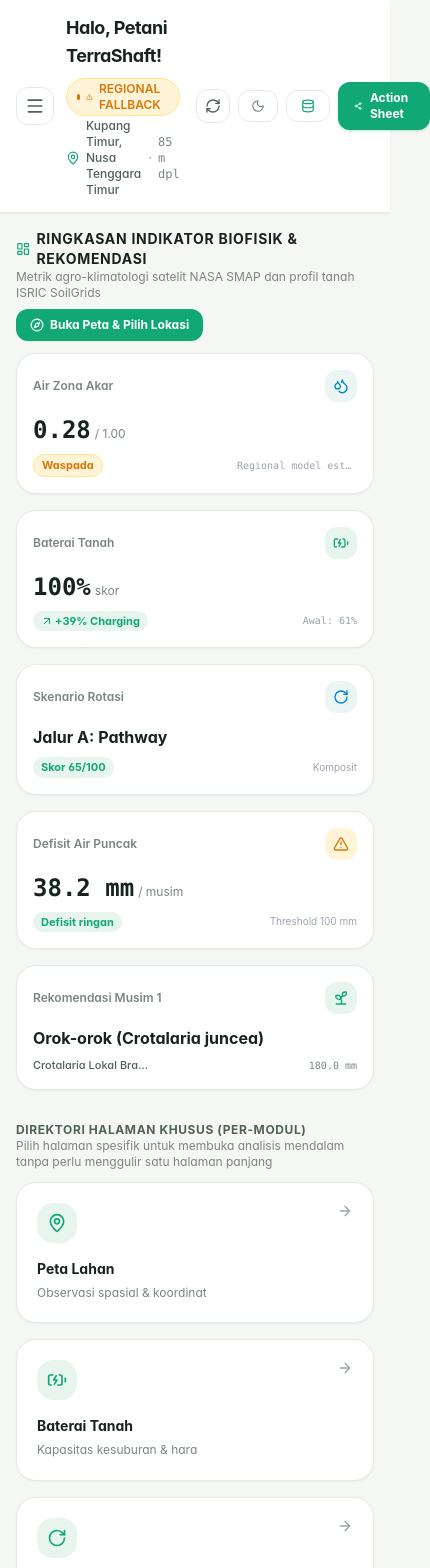
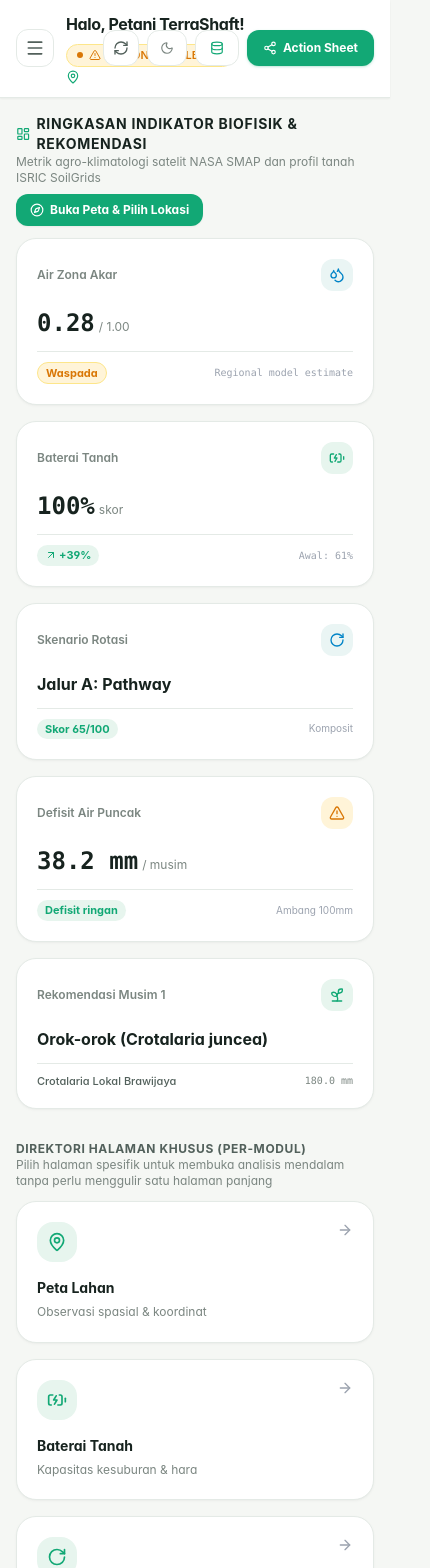
Before and after one commit to vellumgracia-del/TerraShaft, a Next.js app: page / in a window 390 px wide. Shown: the top 1568 px of the page, 430 px wide, since content can reach past the window. Built offline with nearby package versions, Linux system fonts and the light colour scheme; no server answers.

Commit message:
style(ui): refine header button layout and align 4-season card grid heights

```diff
--- a/src/components/overview/SummaryMetricCards.tsx
+++ b/src/components/overview/SummaryMetricCards.tsx
@@ -61,12 +61,12 @@ export default function SummaryMetricCards() {
   const season1Water = season1Crop?.water_requirement_mm ?? 150;
 
   return (
-    <div className="grid grid-cols-1 sm:grid-cols-2 lg:grid-cols-5 gap-4">
+    <div className="grid grid-cols-1 sm:grid-cols-2 lg:grid-cols-5 gap-4 items-stretch">
       {/* 1. Kelembapan Zona Akar */}
-      <div className="agri-card p-4 flex flex-col justify-between gap-3">
-        <div className="flex items-center justify-between">
+      <div className="agri-card p-5 flex flex-col justify-between gap-4 h-full">
+        <div className="flex items-center justify-between gap-2">
           <span className="text-xs font-semibold text-[#7B8681]">Air Zona Akar</span>
-          <span className="p-2 rounded-xl bg-[#EAF5F4] text-[#0284C7]">
+          <span className="p-2 rounded-xl bg-[#EAF5F4] text-[#0284C7] shrink-0">
             <Droplets className="w-4 h-4" />
           </span>
         </div>
@@ -77,11 +77,11 @@ export default function SummaryMetricCards() {
             </span>
             <span className="text-xs text-[#7B8681]">/ 1.00</span>
           </div>
-          <div className="mt-2 flex items-center justify-between">
-            <span className={`px-2 py-0.5 rounded-full text-[11px] font-bold border ${moistureColor}`}>
+          <div className="mt-3 pt-2.5 border-t border-[#E4EAE6] flex items-center justify-between gap-2">
+            <span className={`px-2 py-0.5 rounded-full text-[11px] font-bold border whitespace-nowrap ${moistureColor}`}>
               {isLoadingBioData ? 'Menunggu API' : moistureStatus}
             </span>
-            <span className="text-[10px] text-[#9CA3AF] font-mono truncate max-w-[120px]" title={smapStatus.detailText}>
+            <span className="text-[10px] text-[#9CA3AF] font-mono truncate" title={smapStatus.detailText}>
               {smapStatus.shortLabel}
             </span>
           </div>
@@ -89,10 +89,10 @@ export default function SummaryMetricCards() {
       </div>
 
       {/* 2. Baterai Tanah */}
-      <div className="agri-card p-4 flex flex-col justify-between gap-3">
-        <div className="flex items-center justify-between">
+      <div className="agri-card p-5 flex flex-col justify-between gap-4 h-full">
+        <div className="flex items-center justify-between gap-2">
           <span className="text-xs font-semibold text-[#7B8681]">Baterai Tanah</span>
-          <span className="p-2 rounded-xl bg-[#E7F5EE] text-[#12A875]">
+          <span className="p-2 rounded-xl bg-[#E7F5EE] text-[#12A875] shrink-0">
             <BatteryCharging className="w-4 h-4" />
           </span>
         </div>
@@ -103,25 +103,25 @@ export default function SummaryMetricCards() {
             </span>
             <span className="text-xs text-[#7B8681]">skor</span>
           </div>
-          <div className="mt-2 flex items-center justify-between">
+          <div className="mt-3 pt-2.5 border-t border-[#E4EAE6] flex items-center justify-between gap-2">
             <span
-              className={`px-2 py-0.5 rounded-full text-[11px] font-bold flex items-center gap-0.5 ${
+              className={`px-2 py-0.5 rounded-full text-[11px] font-bold inline-flex items-center gap-0.5 whitespace-nowrap ${
                 isCharging ? 'bg-[#E7F5EE] text-[#12A875]' : 'bg-[#FDEAEA] text-[#E11D48]'
               }`}
             >
-              {isCharging ? <ArrowUpRight className="w-3 h-3" /> : <ArrowDownRight className="w-3 h-3" />}
-              <span>{isCharging ? `+${batteryDelta}% Charging` : `${batteryDelta}% Discharging`}</span>
+              {isCharging ? <ArrowUpRight className="w-3 h-3 shrink-0" /> : <ArrowDownRight className="w-3 h-3 shrink-0" />}
+              <span>{isCharging ? `+${batteryDelta}%` : `${batteryDelta}%`}</span>
             </span>
-            <span className="text-[10px] text-[#9CA3AF] font-mono">Awal: {initialBattery}%</span>
+            <span className="text-[10px] text-[#9CA3AF] font-mono whitespace-nowrap">Awal: {initialBattery}%</span>
           </div>
         </div>
       </div>
 
       {/* 3. Skenario Rotasi Aktif */}
-      <div className="agri-card p-4 flex flex-col justify-between gap-3">
-        <div className="flex items-center justify-between">
+      <div className="agri-card p-5 flex flex-col justify-between gap-4 h-full">
+        <div className="flex items-center justify-between gap-2">
           <span className="text-xs font-semibold text-[#7B8681]">Skenario Rotasi</span>
-          <span className="p-2 rounded-xl bg-[#EAF5F4] text-[#0284C7]">
+          <span className="p-2 rounded-xl bg-[#EAF5F4] text-[#0284C7] shrink-0">
             <RotateCw className="w-4 h-4" />
           </span>
         </div>
@@ -129,20 +129,20 @@ export default function SummaryMetricCards() {
           <div className="text-base font-bold text-[#17231F] truncate" title={pathwayTitle}>
             Jalur {selectedPathway}: {pathwayTitle.split(' ')[0]}
           </div>
-          <div className="mt-2 flex items-center justify-between">
-            <span className="px-2 py-0.5 rounded-full text-[11px] font-bold bg-[#E7F5EE] text-[#12A875]">
+          <div className="mt-3 pt-2.5 border-t border-[#E4EAE6] flex items-center justify-between gap-2">
+            <span className="px-2 py-0.5 rounded-full text-[11px] font-bold bg-[#E7F5EE] text-[#12A875] whitespace-nowrap">
               Skor {pathwayScore}/100
             </span>
-            <span className="text-[10px] text-[#9CA3AF]">Komposit</span>
+            <span className="text-[10px] text-[#9CA3AF] whitespace-nowrap">Komposit</span>
           </div>
         </div>
       </div>
 
       {/* 4. Risiko Defisit Air */}
-      <div className="agri-card p-4 flex flex-col justify-between gap-3">
-        <div className="flex items-center justify-between">
+      <div className="agri-card p-5 flex flex-col justify-between gap-4 h-full">
+        <div className="flex items-center justify-between gap-2">
           <span className="text-xs font-semibold text-[#7B8681]">Defisit Air Puncak</span>
-          <span className="p-2 rounded-xl bg-[#FFF4D8] text-[#D97706]">
+          <span className="p-2 rounded-xl bg-[#FFF4D8] text-[#D97706] shrink-0">
             <AlertTriangle className="w-4 h-4" />
           </span>
         </div>
@@ -153,20 +153,20 @@ export default function SummaryMetricCards() {
             </span>
             <span className="text-xs text-[#7B8681]">/ musim</span>
           </div>
-          <div className="mt-2 flex items-center justify-between">
-            <span className={`px-2 py-0.5 rounded-full text-[11px] font-bold ${waterRiskColor}`}>
+          <div className="mt-3 pt-2.5 border-t border-[#E4EAE6] flex items-center justify-between gap-2">
+            <span className={`px-2 py-0.5 rounded-full text-[11px] font-bold whitespace-nowrap ${waterRiskColor}`}>
               {waterDetails.label}
             </span>
-            <span className="text-[10px] text-[#9CA3AF]">Threshold 100 mm</span>
+            <span className="text-[10px] text-[#9CA3AF] whitespace-nowrap">Ambang 100mm</span>
           </div>
         </div>
       </div>
 
       {/* 5. Rekomendasi Musim Berjalan */}
-      <div className="agri-card p-4 flex flex-col justify-between gap-3">
-        <div className="flex items-center justify-between">
+      <div className="agri-card p-5 flex flex-col justify-between gap-4 h-full">
+        <div className="flex items-center justify-between gap-2">
           <span className="text-xs font-semibold text-[#7B8681]">Rekomendasi Musim 1</span>
-          <span className="p-2 rounded-xl bg-[#E7F5EE] text-[#12A875]">
+          <span className="p-2 rounded-xl bg-[#E7F5EE] text-[#12A875] shrink-0">
             <Sprout className="w-4 h-4" />
           </span>
         </div>
@@ -174,11 +174,11 @@ export default function SummaryMetricCards() {
           <div className="text-base font-bold text-[#17231F] truncate" title={season1Name}>
             {season1Name}
           </div>
-          <div className="mt-2 flex items-center justify-between text-xs">
-            <span className="text-[11px] font-medium text-[#52605B] truncate max-w-[120px]" title={season1Variety}>
+          <div className="mt-3 pt-2.5 border-t border-[#E4EAE6] flex items-center justify-between gap-2 text-xs">
+            <span className="text-[11px] font-medium text-[#52605B] truncate" title={season1Variety}>
               {season1Variety}
             </span>
-            <span className="text-[10px] text-[#7B8681] font-mono">{formatMm(season1Water)}</span>
+            <span className="text-[10px] text-[#7B8681] font-mono whitespace-nowrap shrink-0">{formatMm(season1Water)}</span>
           </div>
         </div>
       </div>
--- a/src/components/shell/TopHeader.tsx
+++ b/src/components/shell/TopHeader.tsx
@@ -39,70 +39,70 @@ export default function TopHeader({
   const prov = provenance;
 
   return (
-    <header className="bg-white/98 backdrop-blur-md border-b border-[#E4EAE6] px-4 lg:px-8 py-3.5 sticky top-0 z-30 transition-colors shadow-xs">
-      <div className="max-w-[1600px] mx-auto flex items-center justify-between gap-4">
+    <header className="bg-white/95 backdrop-blur-md border-b border-[#E4EAE6] px-4 lg:px-8 py-3 sticky top-0 z-30 transition-colors shadow-xs">
+      <div className="max-w-[1600px] mx-auto flex items-center justify-between gap-3">
         {/* Left: Mobile Menu Button & Greeting + Location */}
-        <div className="flex items-center gap-3">
+        <div className="flex items-center gap-3 min-w-0 flex-1">
           {onToggleMobileMenu && (
             <button
               type="button"
               onClick={onToggleMobileMenu}
-              className="lg:hidden p-2 rounded-xl border border-[#E4EAE6] text-[#52605B] hover:bg-[#F5F7F4]"
+              className="lg:hidden p-2 rounded-xl border border-[#E4EAE6] text-[#52605B] hover:bg-[#F5F7F4] shrink-0"
               aria-label="Buka Menu"
             >
               <Menu className="w-5 h-5" />
             </button>
           )}
 
-          <div>
+          <div className="min-w-0 flex-1">
             <div className="flex items-center gap-2 flex-wrap">
-              <h1 className="text-lg font-bold text-[#17231F] tracking-tight">
+              <h1 className="text-base sm:text-lg font-bold text-[#17231F] tracking-tight whitespace-nowrap">
                 Halo, Petani TerraShaft!
               </h1>
               {/* Dynamic Truthful Provenance Status Chip */}
               <span
-                className={`inline-flex items-center gap-1.5 px-2.5 py-0.5 rounded-full text-xs font-semibold border ${badge.style}`}
-                title={`NASA POWER: ${prov.nasaPower.mode.toUpperCase()} (${prov.nasaPower.observationPeriod}) | SoilGrids: ${prov.isricSoilGrids.mode.toUpperCase()} (${prov.isricSoilGrids.observationPeriod})`}
+                className={`inline-flex items-center gap-1.5 px-2.5 py-0.5 rounded-full text-[11px] font-semibold border whitespace-nowrap ${badge.style}`}
+                title={`${badge.sublabel} | NASA POWER: ${prov.nasaPower.mode.toUpperCase()} (${prov.nasaPower.observationPeriod}) | SoilGrids: ${prov.isricSoilGrids.mode.toUpperCase()} (${prov.isricSoilGrids.observationPeriod})`}
               >
-                <span className={`w-1.5 h-1.5 rounded-full ${badge.dot}`} />
+                <span className={`w-1.5 h-1.5 rounded-full shrink-0 ${badge.dot}`} />
                 {badge.isVerifiedLive ? (
-                  <CheckCircle2 className="w-3 h-3" />
+                  <CheckCircle2 className="w-3 h-3 shrink-0" />
                 ) : prov.overallMode === 'cached' ? (
-                  <Clock className="w-3 h-3" />
+                  <Clock className="w-3 h-3 shrink-0" />
                 ) : (
-                  <AlertTriangle className="w-3 h-3" />
+                  <AlertTriangle className="w-3 h-3 shrink-0" />
                 )}
-                <span>{badge.label}</span>
+                <span className="truncate max-w-[200px] sm:max-w-none">{badge.label}</span>
               </span>
 
               {!badge.isVerifiedLive && (
-                <span className="text-[11px] text-[#7B8681] hidden lg:inline">
+                <span className="text-[11px] text-[#7B8681] hidden 2xl:inline truncate max-w-[280px]">
                   · {badge.sublabel}
                 </span>
               )}
             </div>
 
             {/* Selected Location Subtitle */}
-            <div className="flex items-center gap-1.5 text-xs text-[#7B8681] mt-0.5">
+            <div className="flex items-center gap-1.5 text-xs text-[#7B8681] mt-0.5 truncate">
               <MapPin className="w-3.5 h-3.5 text-[#12A875] shrink-0" />
-              <span className="font-medium text-[#52605B]">
+              <span className="font-medium text-[#52605B] truncate">
                 {location.district ? `${location.district}, ${location.province || 'Indonesia'}` : location.placeName}
               </span>
-              <span>·</span>
-              <span className="font-mono text-xs">{elevation_m} m dpl</span>
+              <span className="shrink-0">·</span>
+              <span className="font-mono text-xs shrink-0">{elevation_m} m dpl</span>
             </div>
           </div>
         </div>
 
-        {/* Right: Operational Controls */}
-        <div className="flex items-center gap-2">
+        {/* Right: Operational Controls (Never wraps inside buttons) */}
+        <div className="flex items-center gap-2 shrink-0">
           {/* Synchronize Telemetry Button */}
           <button
             type="button"
             onClick={() => fetchBioPhysicalData(location.lat, location.lon)}
             disabled={isLoadingBioData}
             title="Sinkronisasi data biofisik NASA & SoilGrids"
-            className="p-2 rounded-xl border border-[#E4EAE6] bg-white hover:bg-[#F5F7F4] text-[#52605B] transition-colors disabled:opacity-50"
+            className="h-9 w-9 inline-flex items-center justify-center rounded-xl border border-[#E4EAE6] bg-white hover:bg-[#F5F7F4] text-[#52605B] transition-colors disabled:opacity-50 shrink-0"
           >
             <RefreshCw className={`w-4 h-4 ${isLoadingBioData ? 'animate-spin text-[#12A875]' : ''}`} />
           </button>
@@ -112,35 +112,39 @@ export default function TopHeader({
             type="button"
             onClick={toggleFieldMode}
             title="Alihkan Mode Gelap / Terang"
-            className={`px-3 py-2 rounded-xl border text-xs font-semibold flex items-center gap-1.5 transition-colors ${
+            className={`h-9 px-3 rounded-xl border text-xs font-semibold inline-flex items-center gap-1.5 whitespace-nowrap shrink-0 transition-colors ${
               isFieldMode
                 ? 'bg-[#182520] text-[#34D399] border-[#22332C] shadow-xs'
                 : 'bg-white border-[#E4EAE6] text-[#52605B] hover:bg-[#F5F7F4]'
             }`}
           >
-            {isFieldMode ? <Sun className="w-3.5 h-3.5 text-amber-300" /> : <Moon className="w-3.5 h-3.5 text-[#7B8681]" />}
+            {isFieldMode ? (
+              <Sun className="w-3.5 h-3.5 text-amber-300 shrink-0" />
+            ) : (
+              <Moon className="w-3.5 h-3.5 text-[#7B8681] shrink-0" />
+            )}
             <span className="hidden md:inline">{isFieldMode ? 'Mode Terang' : 'Mode Gelap'}</span>
           </button>
 
           {/* Pustaka Tanaman Page Link */}
           <Link
             href="/crop-library"
-            className={`px-3.5 py-2 rounded-xl border text-xs font-semibold flex items-center gap-1.5 transition-colors ${
+            className={`h-9 px-3.5 rounded-xl border text-xs font-semibold inline-flex items-center gap-1.5 whitespace-nowrap shrink-0 transition-colors ${
               pathname.startsWith('/crop-library')
                 ? 'bg-[#E7F5EE] border-[#12A875] text-[#12A875]'
                 : 'border-[#E4EAE6] bg-white hover:bg-[#F5F7F4] text-[#17231F]'
             }`}
           >
-            <Database className="w-3.5 h-3.5 text-[#12A875]" />
+            <Database className="w-3.5 h-3.5 text-[#12A875] shrink-0" />
             <span className="hidden sm:inline">Pustaka</span>
           </Link>
 
           {/* Action Sheet Page Link */}
           <Link
             href="/action-sheet"
-            className="px-4 py-2 rounded-xl bg-[#12A875] hover:bg-[#0E9365] text-white text-xs font-bold flex items-center gap-2 shadow-sm shadow-emerald-600/20 transition-all hover:scale-[1.02] active:scale-[0.98]"
+            className="h-9 px-4 rounded-xl bg-[#12A875] hover:bg-[#0E9365] text-white text-xs font-bold inline-flex items-center gap-1.5 whitespace-nowrap shrink-0 shadow-sm shadow-emerald-600/20 transition-all hover:scale-[1.01] active:scale-[0.99]"
           >
-            <Share2 className="w-3.5 h-3.5" />
+            <Share2 className="w-3.5 h-3.5 shrink-0" />
             <span>Action Sheet</span>
           </Link>
         </div>
```
Also changed, not shown: src/components/rotation/FourSeasonRotationCard.tsx (+81 -71 lines).
